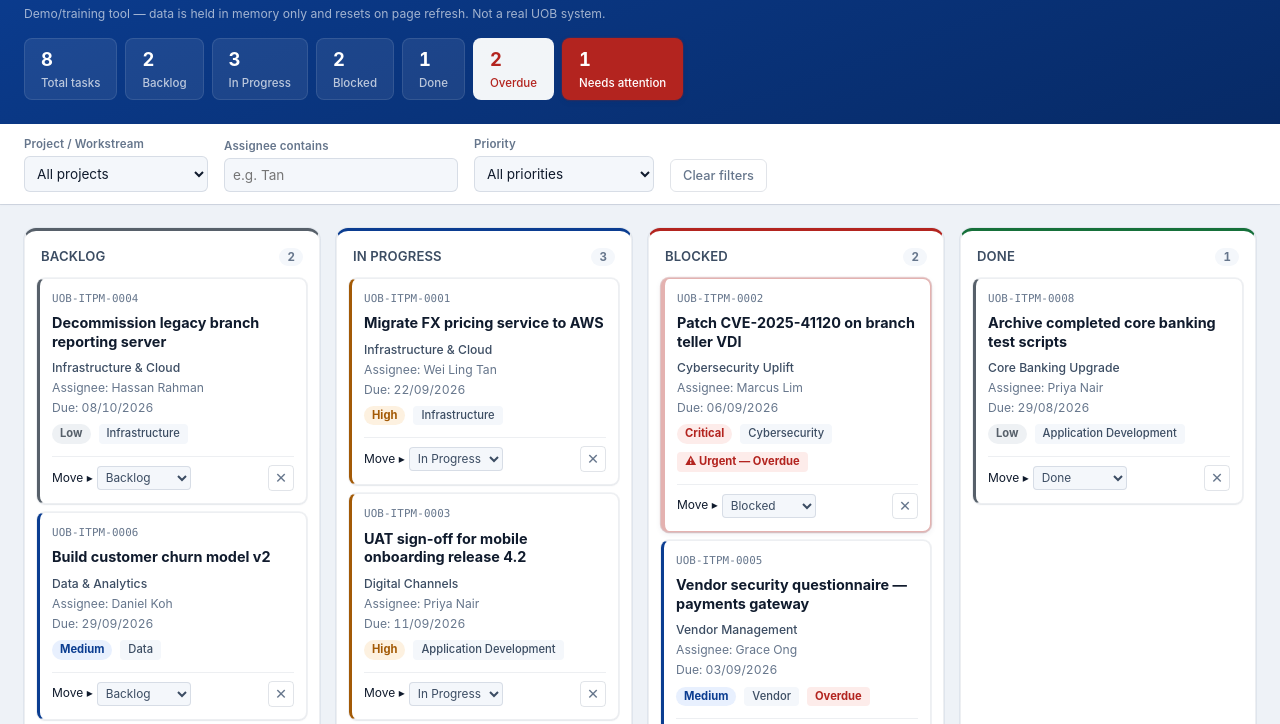
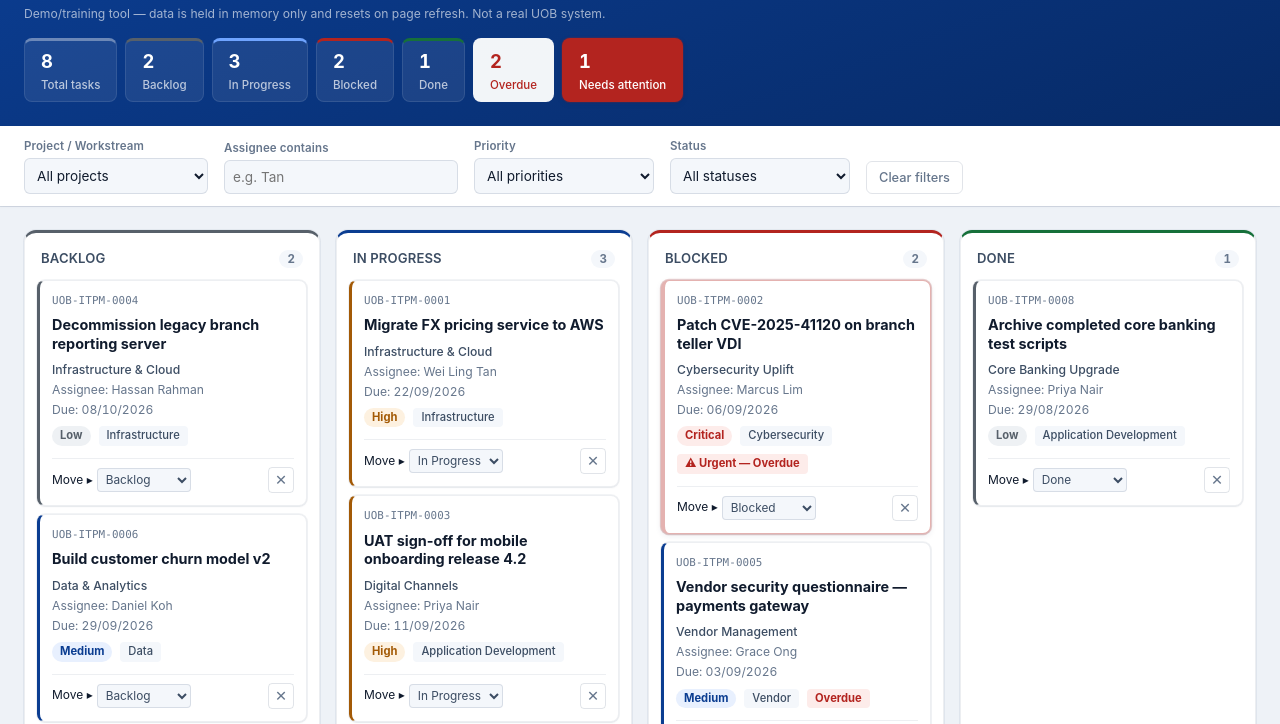
Before and after one commit to yewintnyein/itpm, a plain HTML site: page index.html in a window 1280 px wide. Shown: the part 61-785 px from the top of the page. Drawn offline with Linux system fonts and the light colour scheme.

Commit message:
Add status filter and align header stat chips with column colors
- Add a Status filter dropdown alongside project/assignee/priority
- Give each header summary chip the same accent color as its matching
  kanban column, so status color language is consistent top to bottom

Co-Authored-By: Claude Sonnet 5 <noreply@anthropic.com>

```diff
--- a/index.html
+++ b/index.html
@@ -198,6 +198,7 @@
   .summary-chip {
     background: rgba(255,255,255,0.08);
     border: 1px solid rgba(255,255,255,0.1);
+    border-top: 3px solid rgba(255,255,255,0.35);
     border-radius: var(--radius);
     padding: var(--space-2) var(--space-4);
     font-size: 0.72rem;
@@ -207,6 +208,13 @@
     flex-direction: column;
     gap: 2px;
   }
+
+  /* Same accent colors as the kanban column headers below, so the
+     status language reads as one system top to bottom. */
+  .summary-chip[data-status="Backlog"] { border-top-color: var(--color-low); }
+  .summary-chip[data-status="In Progress"] { border-top-color: #6fa4ff; }
+  .summary-chip[data-status="Blocked"] { border-top-color: var(--color-critical); }
+  .summary-chip[data-status="Done"] { border-top-color: var(--color-success); }
 
   .summary-chip strong {
     font-size: 1.15rem;
@@ -756,6 +764,16 @@
         <option>Low</option>
       </select>
     </div>
+    <div class="filter-field">
+      <label for="filterStatus">Status</label>
+      <select id="filterStatus">
+        <option value="">All statuses</option>
+        <option>Backlog</option>
+        <option>In Progress</option>
+        <option>Blocked</option>
+        <option>Done</option>
+      </select>
+    </div>
     <button type="button" class="btn-clear" id="clearFiltersBtn">Clear filters</button>
   </section>
 
@@ -874,7 +892,7 @@
 
   const state = {
     tasks: [],
-    filters: { project: "", assignee: "", priority: "" }
+    filters: { project: "", assignee: "", priority: "", status: "" }
   };
 
   let idCounter = 0;
@@ -979,6 +997,7 @@
     return state.tasks.filter((t) => {
       if (state.filters.project && t.project !== state.filters.project) return false;
       if (state.filters.priority && t.priority !== state.filters.priority) return false;
+      if (state.filters.status && t.status !== state.filters.status) return false;
       if (state.filters.assignee) {
         const q = state.filters.assignee.toLowerCase();
         if (!t.assignee.toLowerCase().includes(q)) return false;
@@ -999,7 +1018,7 @@
     const strip = document.getElementById("summaryStrip");
     let html = `<div class="summary-chip"><strong>${total}</strong><span>Total tasks</span></div>`;
     counts.forEach((c) => {
-      html += `<div class="summary-chip"><strong>${c.count}</strong><span>${escapeHtml(c.status)}</span></div>`;
+      html += `<div class="summary-chip" data-status="${escapeHtml(c.status)}"><strong>${c.count}</strong><span>${escapeHtml(c.status)}</span></div>`;
     });
     html += `<div class="summary-chip overdue"><strong>${overdue}</strong><span>Overdue</span></div>`;
     if (urgent > 0) {
@@ -1111,10 +1130,12 @@
     state.filters.project = document.getElementById("filterProject").value;
     state.filters.assignee = document.getElementById("filterAssignee").value.trim();
     state.filters.priority = document.getElementById("filterPriority").value;
+    state.filters.status = document.getElementById("filterStatus").value;
     renderBoard();
   }
 
   function clearFilters() {
+    document.getElementById("filterStatus").value = "";
     document.getElementById("filterProject").value = "";
     document.getElementById("filterAssignee").value = "";
     document.getElementById("filterPriority").value = "";
@@ -1281,6 +1302,7 @@
     document.getElementById("filterProject").addEventListener("change", applyFilters);
     document.getElementById("filterAssignee").addEventListener("input", applyFilters);
     document.getElementById("filterPriority").addEventListener("change", applyFilters);
+    document.getElementById("filterStatus").addEventListener("change", applyFilters);
     document.getElementById("clearFiltersBtn").addEventListener("click", clearFilters);
 
     document.getElementById("board").addEventListener("click", (e) => {
```
